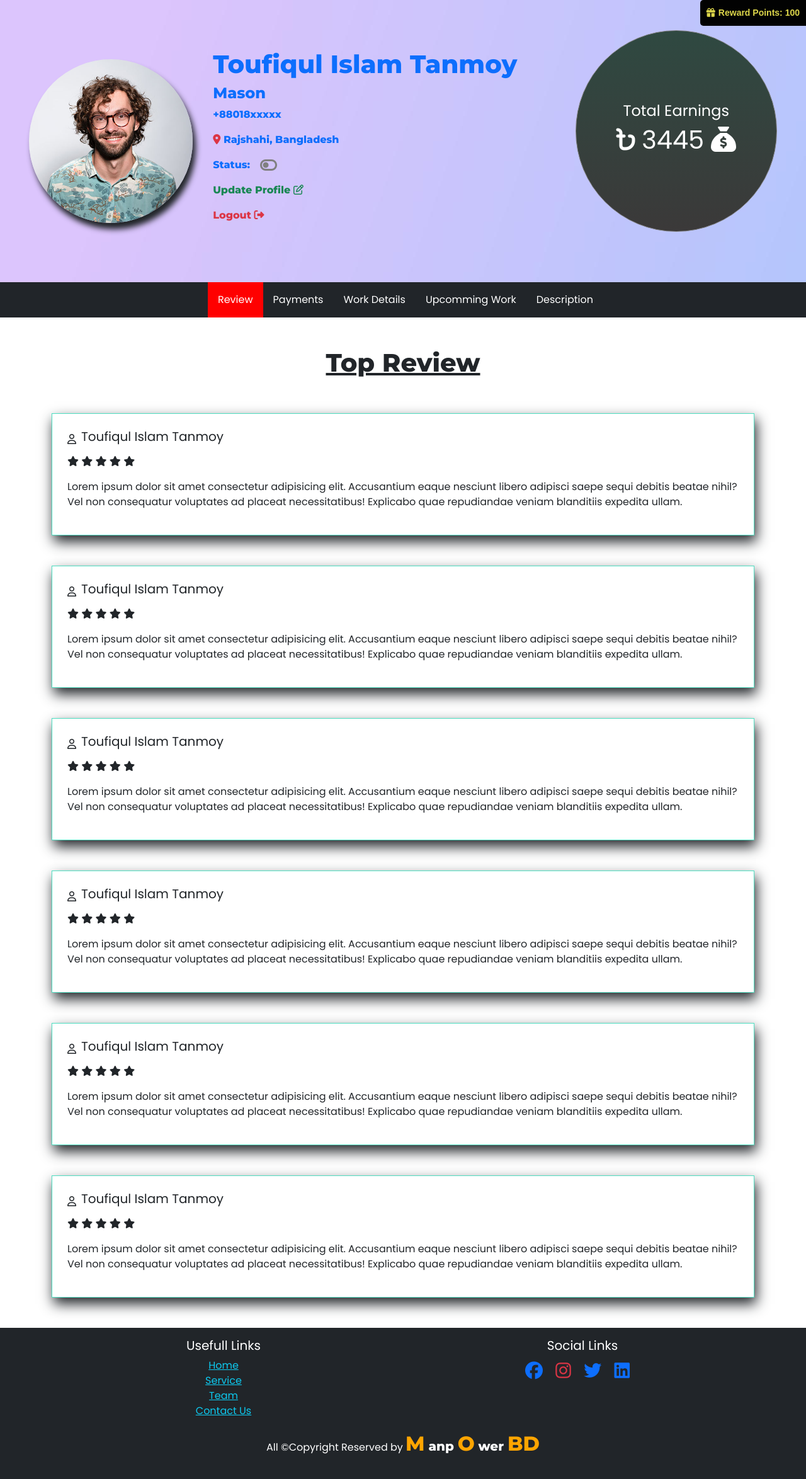
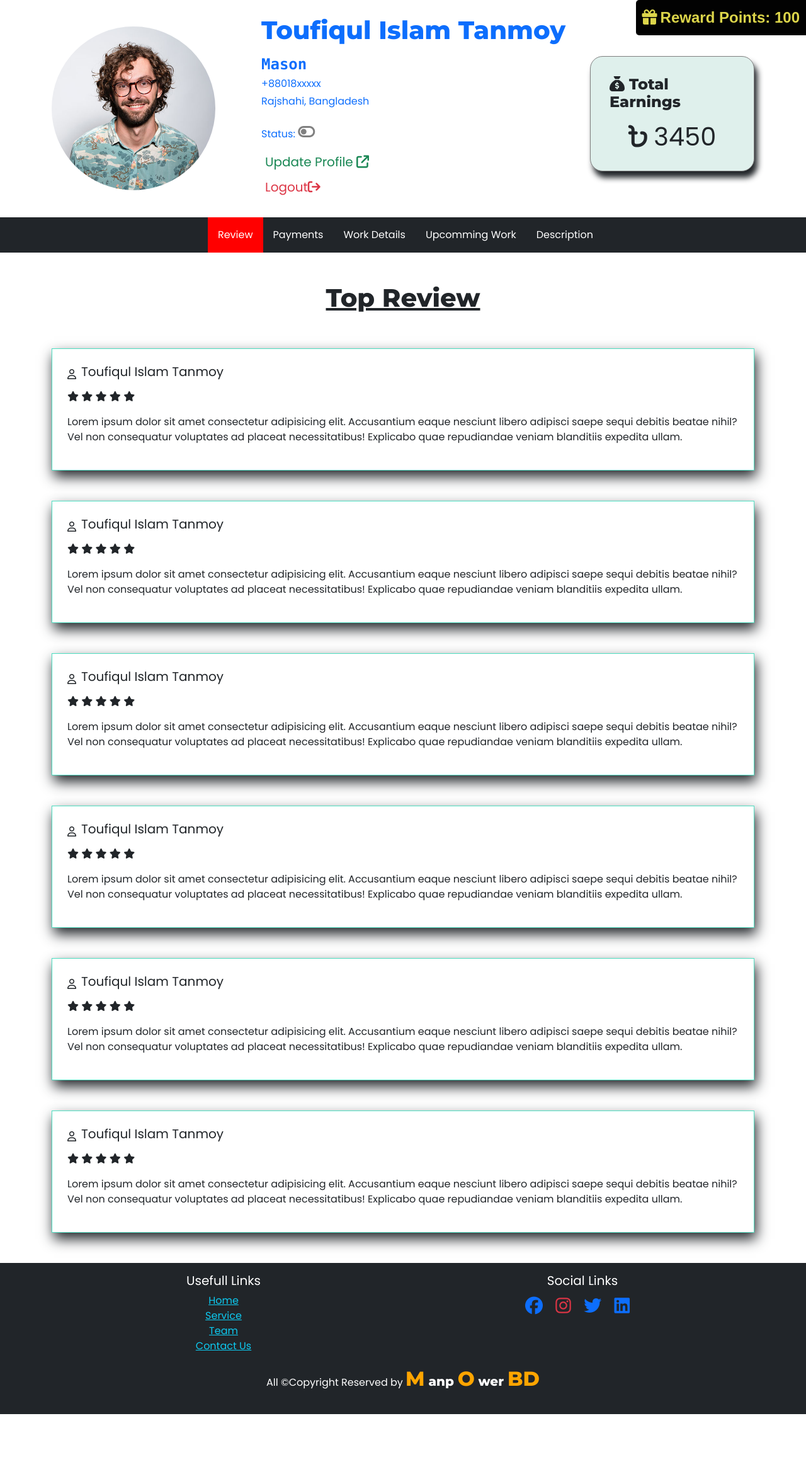
Before and after one commit to toufiqulislamtanmoy/offline-manpower-management, a PHP site: page /worker/index.html in a window 1280 px wide. Shown: the whole page at 63% size. After the commit the page ends 2245 px from the top, so only its background shows below. Run offline with PHP 8.4, Linux system fonts and the light colour scheme; some libraries are stand-ins or nearby versions; some web fonts are replaced.

Commit message:
responsive for all device

```diff
--- a/worker/css/worker-home.css
+++ b/worker/css/worker-home.css
@@ -47,16 +47,15 @@
 }
 
 .overview-card{
-    height: 20rem;
-    width: 20rem;
     padding: 30px;
     display: flex;
     flex-direction: column;
     align-items: center;
     justify-content: center;
+    margin-bottom: 2rem;
     border: 1px solid gray;
-    margin-bottom: 2rem;
-    border-radius: 50%;
+    border-radius: 20px;
+    background-color: rgb(223, 240, 236);
 }
 
 .card-gradient-1{
--- a/worker/index.html
+++ b/worker/index.html
@@ -20,40 +20,56 @@
 </head>
 
 <body class="">
-  <section class="worker-profile-container py-xl-5 d-flex-ac-ja-custom ps-3 pe-3 prof-bg-gradient py-sm-4">
-    <div class="d-flex-ac-jc-custom">
-      <div class="profile-image rounded-circle box-shadow">
+  <section class="worker-profile-container py-5 px-3 py-sm-4">
+    <div class="container">
+      <div class="row justify-content-center align-items-center">
+        <div class="col-lg-3 col-md-4 col-sm-12 mb-3 mb-md-0 ">
+          <div class="profile-image rounded-circle">
             <img class="w-100 rounded-circle" src="img/3.jpg" alt="">
           </div>
-      <div class="worker-details-container text-primary font-M">
-        <h1 class="worker-name font-M">Toufiqul Islam Tanmoy</h1>
-        <div class="worker-details">
-          <h4>Mason</h4>
-          <p>+88018xxxxx</p>
-          <p><span><i class="text-danger fa-solid fa-location-dot"></i></span> Rajshahi, Bangladesh</p>
-          <p id="active-status" class="d-flex gap-3">Status:
-            <i id="" class="fa-solid fa-toggle-on cursor-p d-none "></i>
+        </div>
+        <div class="col-lg-6 col-md-8 col-sm-12 mb-3 mb-md-0">
+          <div class="worker-details-container text-primary ms-sm-5">
+            <h1 class="worker-name mb-3 font-M">Toufiqul Islam Tanmoy</h1>
+            <div class="worker-details mb-3">
+              <h4 class="mb-1 font-monospace fw-bold">Mason</h4>
+              <p class="mb-1">+88018xxxxx</p>
+              <p class="mb-0"><span><i class="text-danger bi bi-geo-alt-fill"></i></span> Rajshahi, Bangladesh</p>
+              <div class="row mt-4">
+                <div class="col-12">
+                  <p id="active-status" class="gap-3 d-inline">Status:
+                    <i id="" class="fa-solid fa-toggle-on cursor-p d-none"></i>
                     <i id="" class="fa-solid fa-toggle-off cursor-p"></i>
                   </p>
                 </div>
+              </div>
+            </div>
             <div class="update-logout-btn-container">
-          <p class="text-success cursor-p">Update Profile <i class="fa-regular fa-pen-to-square"></i></p>
-          <p class="text-danger cursor-p">Logout <i class="fa-solid fa-right-from-bracket"></i></p>
+              <button class="fs-5 d-block my-2 text-success bg-transparent border-0 m-0">Update Profile <i class="fa-solid fa-arrow-up-right-from-square"></i></button>
+              <button class="fs-5 d-block my-2 text-danger bg-transparent border-0">Logout<i class="fa-solid fa-arrow-right-from-bracket"></i></button>
+            </div>
+          </div>
+        </div>
+        <!-- Total Earnings -->
+        <div class="col-lg-3 col-md-12 col-sm-12">
+          <div class="total-earning">
+            <div class="overview-card box-shadow mt-5">
+              <h4 class="title mb-3 font-M"><i class="fa-solid fa-sack-dollar"></i> Total Earnings</h4>
+              <h1 class="mb-0"><i class="fa-solid fa-bangladeshi-taka-sign"></i> 3450</h1>
+            </div>
           </div>
         </div>
       </div>
 
-    <div class="total-earning">
-      <div class="overview-card card-gradient-1">
-        <h4 class="title">Total Earnings</h4>
-        <h1><i class="fa-solid fa-bangladeshi-taka-sign"></i> 3445 <i class="fa-solid fa-sack-dollar"></i></h1>
     </div>
-    </div>
-
     <div class="reward-points">
-      <p><i class="fas fa-gift"></i>Reward Points: 100</p>
+      <p class="fs-4"><i class="fas fa-gift"></i>Reward Points: 100</p>
   </div>
   </section>
+
+
+
+
 
   <section class="bg-dark pe-4">
     <ul id="tab-li-container" class="text-center custom-tab-style d-lg-flex align-items-center justify-content-center">
```
Lines whose indentation alone changed are shown as unchanged.
